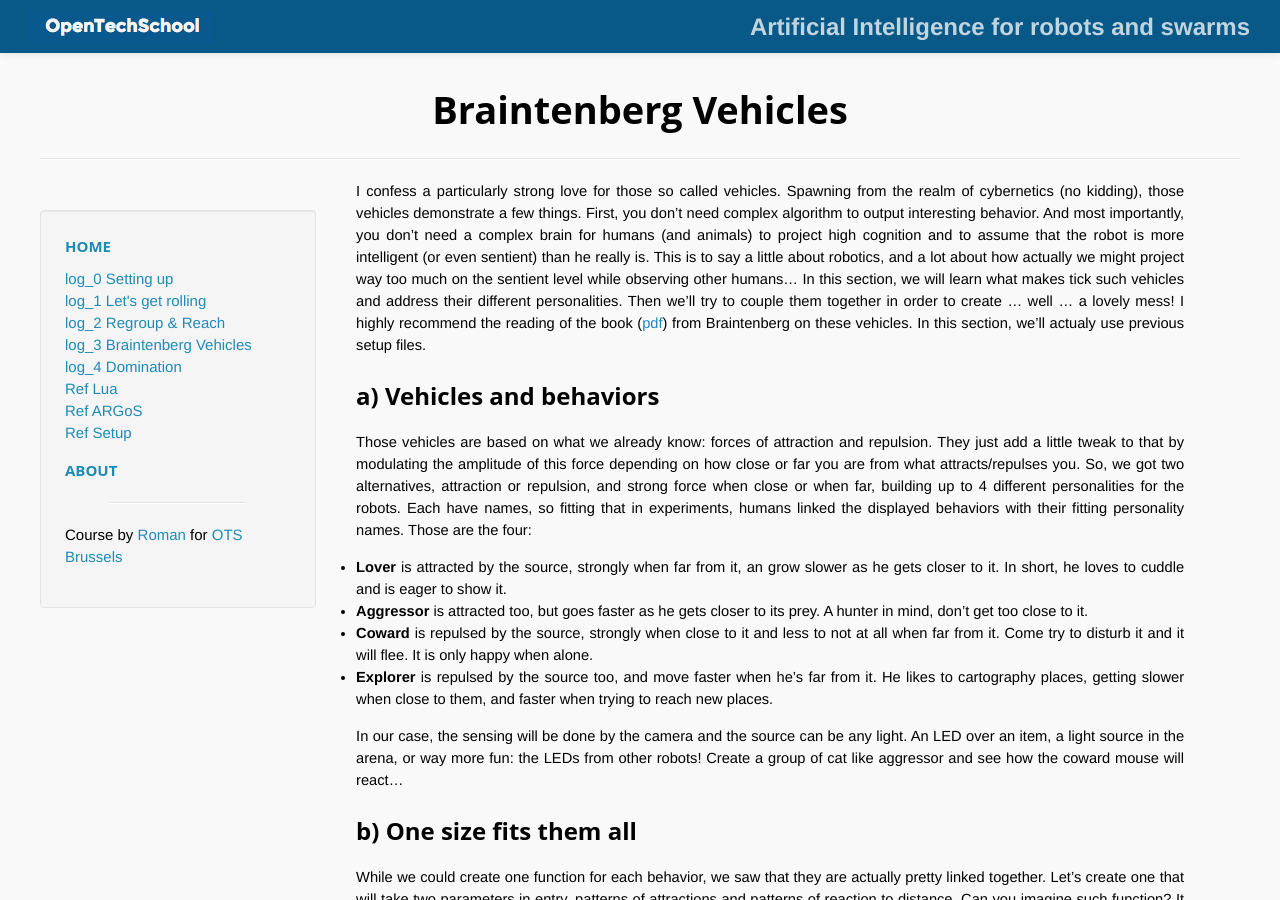
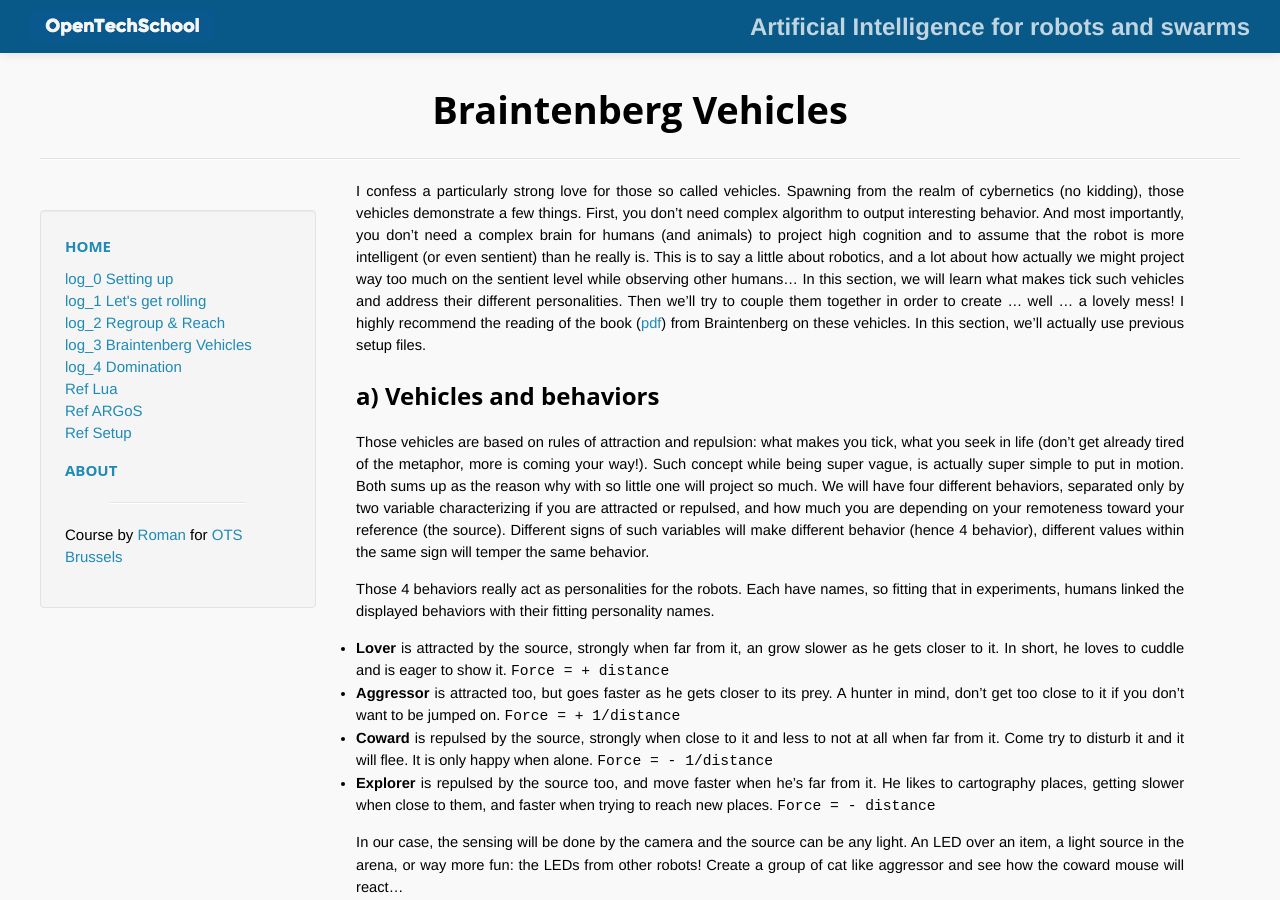
Before and after one commit to OpenTechSchool-Brussels/AI-for-robots-and-swarms, a Jekyll site: the page built from Braintenberg-vehicules.markdown, in a window 1280 px wide and 900 px high. Built offline with Jekyll 4.4.1, drawn with Linux system fonts in a browser that asks for light colours; Markdown is read by kramdown in place of the engine named in the settings; some of the changed text lies outside the part shown.

Commit message:
Update Braintenberg-vehicules.markdown

````diff
--- a/Braintenberg-vehicules.markdown
+++ b/Braintenberg-vehicules.markdown
@@ -4,15 +4,17 @@
 num: 3
 ---
 
-I confess a particularly strong love for those so called vehicles. Spawning from the realm of cybernetics (no kidding), those vehicles demonstrate a few things. First, you don't need complex algorithm to output interesting behavior. And most importantly, you don't need a complex brain for humans (and animals) to project high cognition and to assume that the robot is more intelligent (or even sentient) than he really is. This is to say a little about robotics, and a lot about how actually we might project way too much on the sentient level while observing other humans... In this section, we will learn what makes tick such vehicles and address their different personalities. Then we'll try to couple them together in order to create ... well ... a lovely mess! I highly recommend the reading of the book ([pdf](http://ge.tt/1ivvhQu/v/0)) from Braintenberg on these vehicles. In this section, we'll actualy use previous setup files.
+I confess a particularly strong love for those so called vehicles. Spawning from the realm of cybernetics (no kidding), those vehicles demonstrate a few things. First, you don't need complex algorithm to output interesting behavior. And most importantly, you don't need a complex brain for humans (and animals) to project high cognition and to assume that the robot is more intelligent (or even sentient) than he really is. This is to say a little about robotics, and a lot about how actually we might project way too much on the sentient level while observing other humans... In this section, we will learn what makes tick such vehicles and address their different personalities. Then we'll try to couple them together in order to create ... well ... a lovely mess! I highly recommend the reading of the book ([pdf](http://ge.tt/1ivvhQu/v/0)) from Braintenberg on these vehicles. In this section, we'll actually use previous setup files.
 
 ##a) Vehicles and behaviors
-Those vehicles are based on what we already know: forces of attraction and repulsion. They just add a little tweak to that by modulating the amplitude of this force depending on how close or far you are from what attracts/repulses you. So, we got two alternatives, attraction or repulsion, and strong force when close or when far, building up to 4 different personalities for the robots. Each have names, so fitting that in experiments, humans linked the displayed behaviors with their fitting personality names. Those are the four:
+Those vehicles are based on rules of attraction and repulsion: what makes you tick, what you seek in life (don't get already tired of the metaphor, more is coming your way!). Such concept while being super vague, is actually super simple to put in motion. Both sums up as the reason why with so little one will project so much. We will have four different behaviors, separated only by two variable characterizing if you are attracted or repulsed, and how much you are depending on your remoteness toward your reference (the source). Different signs of such variables will make different behavior (hence 4 behavior), different values within the same sign will temper the same behavior.
 
-* **Lover** is attracted by the source, strongly when far from it, an grow slower as he gets closer to it. In short, he loves to cuddle and is eager to show it.
-* **Aggressor** is attracted too, but goes faster as he gets closer to its prey. A hunter in mind, don't get too close to it.
-* **Coward** is repulsed by the source, strongly when close to it and less to not at all when far from it. Come try to disturb it and it will flee. It is only happy when alone.
-* **Explorer** is repulsed by the source too, and move faster when he's far from it. He likes to cartography places, getting slower when close to them, and faster when trying to reach new places.
+Those 4 behaviors really act as personalities for the robots. Each have names, so fitting that in experiments, humans linked the displayed behaviors with their fitting personality names.
+
+* **Lover** is attracted by the source, strongly when far from it, an grow slower as he gets closer to it. In short, he loves to cuddle and is eager to show it. `Force = + distance`
+* **Aggressor** is attracted too, but goes faster as he gets closer to its prey. A hunter in mind, don't get too close to it if you don't want to be jumped on.  `Force = + 1/distance`
+* **Coward** is repulsed by the source, strongly when close to it and less to not at all when far from it. Come try to disturb it and it will flee. It is only happy when alone.  `Force = - 1/distance`
+* **Explorer** is repulsed by the source too, and move faster when he's far from it. He likes to cartography places, getting slower when close to them, and faster when trying to reach new places.  `Force = - distance`
 
 In our case, the sensing will be done by the camera and the source can be any light. An LED over an item, a light source in the arena, or way more fun: the LEDs from other robots! Create a group of cat like aggressor and see how the coward mouse will react...
 
@@ -54,21 +56,30 @@
 end
 ```
 
-Once you have this function, call it (with the parameters you want, like `camForce(true, true)`) in the step function like you did with others. And fall in awe at such robotic cuteness.
+Once you have this function, call it (with the parameters you want, like `camForce(true, true)`) in the step function like you did with others. And fall in awe at such robotic cuteness:
+
+```lua
+vForce = camForce(true,true)
+speedFromForce(vForce)
+```
+
+For it to work best, you need interesting patterns of light. While you could create a light with ARGoS, better actually create a robot that will play the role of a light. Create another AI with very simple behavior (running in circle, avoidance or ... following a line and others!), and see how your vehicle respond to it!
 
 ##c) Finite State Automaton
 In life, people are not so simple to display only one personality, and robot aren't either. One way to model such variety in personality is to use [Finite State Automaton](http://en.wikipedia.org/wiki/Finite-state_machine) (FSA). All in all, they are just series of states with transitions that links them together.
 
 In Lua, that means creating a global table of states, a global value for the current state, and one function for each state (yay, clean code!). In those function, you will have both the behavior and the transitions.
 
-As an example, let's have a robot that oscillate between lover, coward and random walk.
+As an example, let's have a robot that oscillate between coward and random walk.
 
 ```lua
--- Define the global state and the table of behaviors
+-- Variable defined globally at the top
 myState = "random_walk"
 state = {}
+```
 
--- Defines the three behaviors
+```lua
+-- Functions defined globally
 
 function state.random_walk()
   -- Behavior
@@ -99,16 +99,18 @@
 
   -- Transition
   if(#robot.colored_blob_omnidirectional_camera or
-     robot.colored_blob_omnidirectional_camera[1].distance > 80) then
+     robot.colored_blob_omnidirectional_camera[1].distance > 70) then
     myState = "random_walk"
   end
 end
+```
 
--- Which gives us a pretty simple step function
+Ok, from there, we'll have a pretty simple step function. Its only main is to actually call the function of the state table associated with the string of our current state:
+
+```lua
 function step()
     state[myState]()
 end
-
 ```
 
 This tool is particularly useful when you need to separate your task in multiple sub-task and have your robot behave in a difference way depending on the situation at hand. Another nice usage is to create heterogeneous swarms. Just call different functions depending on the value of `robot.id`. This allow you for instance to have behaviors of robot that answer each other, playing tag and such. You can create already a little artificial life simulation of your own here. Below is a little code example to start from.
````
Also changed, not shown: other parts of Braintenberg-vehicules.markdown (+3 -14 lines).
